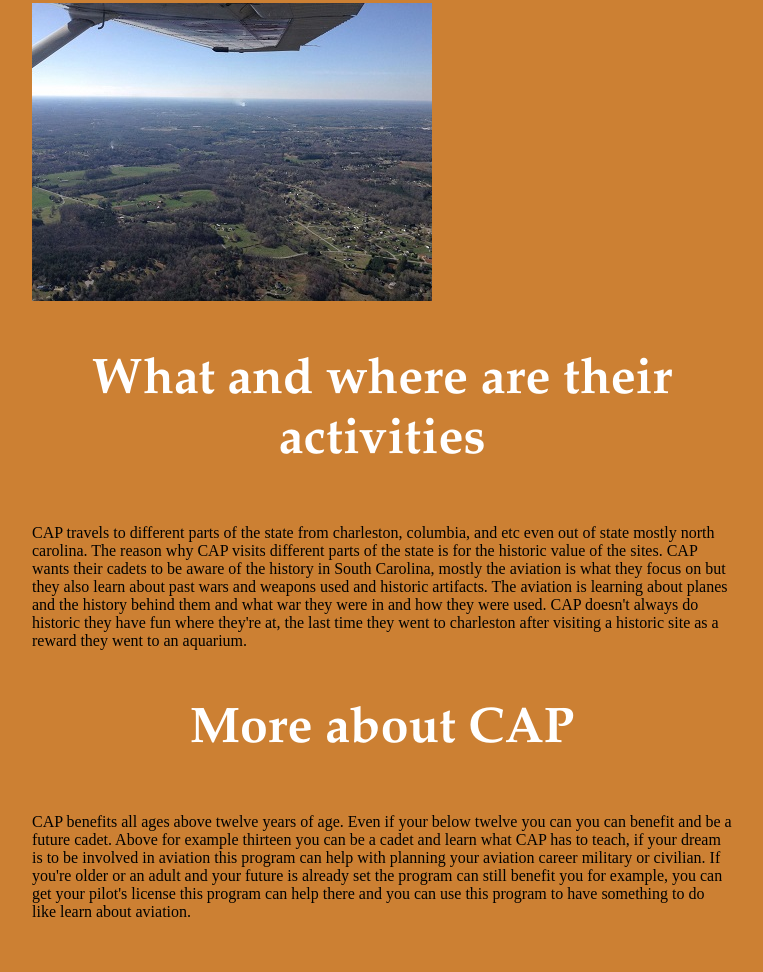
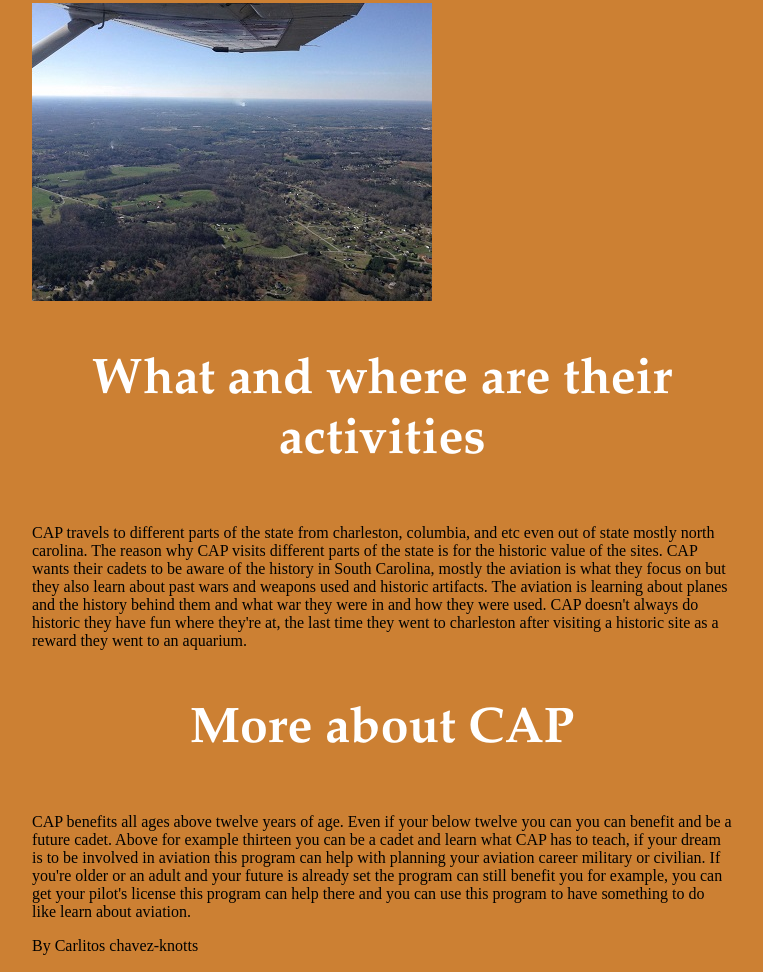
Before and after one commit to kccjay/my-hobby, a plain HTML site: page index.html in a window 1280 px wide. Shown: the part 1040-2012 px from the top of the page, without its empty margins (258-1021 px from the left). Before the commit the page ends 1978 px from the top, so only its background shows below. Drawn offline with Linux system fonts and the light colour scheme.

Commit message:
Add files via upload

```diff
--- a/index.html
+++ b/index.html
@@ -29,6 +29,8 @@
 <p>CAP benefits all ages above twelve years of age. Even if your below twelve you can you can benefit and be a future cadet. Above for example thirteen you can be a cadet and learn what CAP has to teach, if your dream is to be involved in aviation this program can help with planning your aviation career military or civilian. If you're older or an adult and your future is already set the program can still benefit you for example, you can get your pilot's license this program can help there and you can use this program to have something to do like learn about aviation.</p>
 
 
+<p>By Carlitos chavez-knotts</p>
+
 
 
 </body>
```
